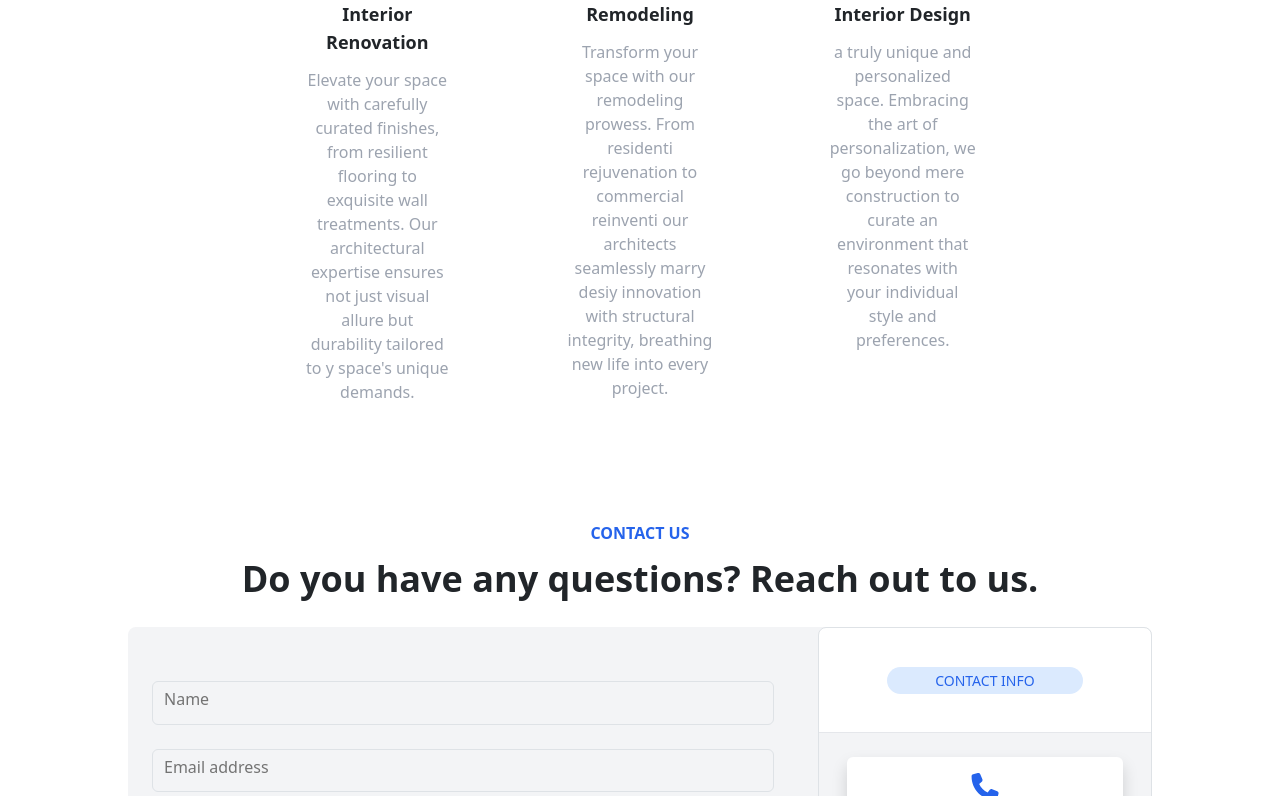
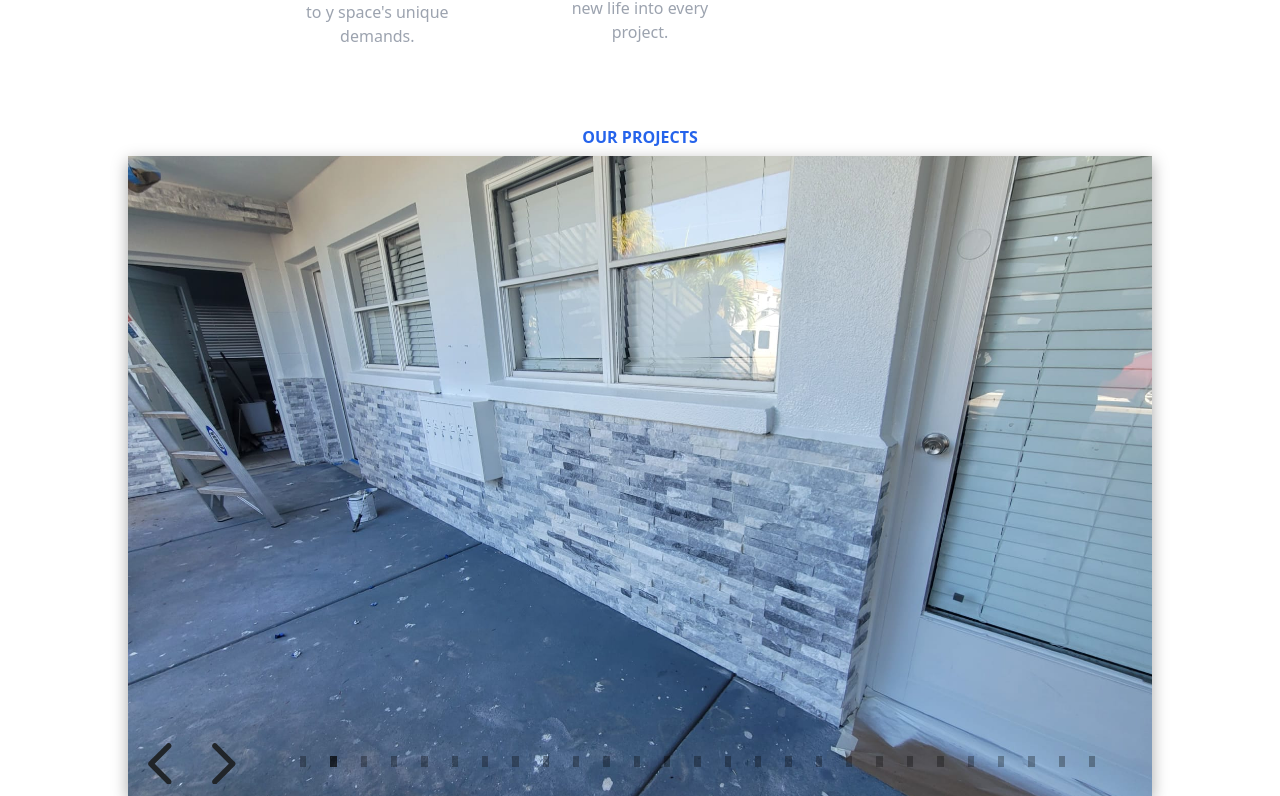
Before and after one commit to FadiBibawy/good-foundation-llc, a React (Create React App) app: page / in a window 1280 px wide. Shown: the part 1404-2200 px from the top of the page. Built offline with nearby package versions, Linux system fonts and the light colour scheme.

Commit message:
adding more pictures, edited the carousel dots

```diff
--- a/package.json
+++ b/package.json
@@ -13,6 +13,7 @@
     "@testing-library/react": "^13.4.0",
     "@testing-library/user-event": "^13.5.0",
     "bootstrap": "^5.3.2",
+    "embla-carousel": "^8.0.0-rc17",
     "embla-carousel-autoplay": "^8.0.0-rc17",
     "embla-carousel-react": "^8.0.0-rc17",
     "firebase": "^10.7.1",
--- a/src/App.js
+++ b/src/App.js
@@ -3,18 +3,25 @@ import "./App.css";
 import Info from "./components/Info";
 import Navbar from "./components/Navbar";
 import Services from "./components/Services";
+import Carousel from "./components/Carousel";
 import Contact from "./components/Contact";
 import Testimonial from "./components/Testimonial";
 import CallToAction from "./components/CallToAction";
 import Footer from "./components/Footer";
 
 function App() {
+  const OPTIONS = {};
+  const SLIDE_COUNT = 27;
+  const SLIDES = Array.from(Array(SLIDE_COUNT).keys());
+
   return (
     <>
       <div className="App">
         <Navbar />
         <Info />
         <Services />
+        <Carousel slides={SLIDES} options={OPTIONS} />
+
         <Contact />
       </div>
       <Testimonial />
--- a/src/components/Carousel.js
+++ b/src/components/Carousel.js
@@ -1,13 +1,77 @@
-import React from "react";
+import React, { useState, useEffect, useCallback } from "react";
+
 import useEmblaCarousel from "embla-carousel-react";
 import Autoplay from "embla-carousel-autoplay";
+
+import {
+  DotButton,
+  PrevButton,
+  NextButton,
+} from "./EmblaCarouselArrowsDotsButtons";
+
 import imageByIndex from "./imageByIndex";
 
 const Carousel = (props) => {
   const { slides, options } = props;
-  const [emblaRef] = useEmblaCarousel(options, [Autoplay()]);
+  const [emblaRef, emblaApi] = useEmblaCarousel(options, [Autoplay()]);
+
+  const [prevBtnDisabled, setPrevBtnDisabled] = useState(true);
+  const [nextBtnDisabled, setNextBtnDisabled] = useState(true);
+  const [selectedIndex, setSelectedIndex] = useState(0);
+  const [scrollSnaps, setScrollSnaps] = useState([]);
+
+  const scrollPrev = useCallback(
+    () => emblaApi && emblaApi.scrollPrev(),
+    [emblaApi]
+  );
+  const scrollNext = useCallback(
+    () => emblaApi && emblaApi.scrollNext(),
+    [emblaApi]
+  );
+  const scrollTo = useCallback(
+    (index) => emblaApi && emblaApi.scrollTo(index),
+    [emblaApi]
+  );
+
+  const onInit = useCallback((emblaApi) => {
+    setScrollSnaps(emblaApi.scrollSnapList());
+  }, []);
+
+  const onSelect = useCallback((emblaApi) => {
+    setSelectedIndex(emblaApi.selectedScrollSnap());
+    setPrevBtnDisabled(!emblaApi.canScrollPrev());
+    setNextBtnDisabled(!emblaApi.canScrollNext());
+  }, []);
+
+  const handleKeyDown = useCallback(
+    (event) => {
+      if (event.key === "ArrowLeft") {
+        scrollPrev();
+      } else if (event.key === "ArrowRight") {
+        scrollNext();
+      }
+    },
+    [scrollPrev, scrollNext]
+  );
+
+  useEffect(() => {
+    if (!emblaApi) return;
+
+    onInit(emblaApi);
+    onSelect(emblaApi);
+    emblaApi.on("reInit", onInit);
+    emblaApi.on("reInit", onSelect);
+    emblaApi.on("select", onSelect);
+  }, [emblaApi, onInit, onSelect]);
 
   return (
+    <div>
+      <h6
+        className="font-bold text-center text-blue-600 uppercase mb-2"
+        id="projects"
+      >
+        Our Projects
+      </h6>
       <div className="embla">
         <div className="embla__viewport" ref={emblaRef}>
           <div className="embla__container">
@@ -24,7 +88,33 @@ const Carousel = (props) => {
               </div>
             ))}
           </div>
+
+          <div className="embla__buttons">
+            <PrevButton onClick={scrollPrev} disabled={prevBtnDisabled} />
+            <NextButton onClick={scrollNext} disabled={nextBtnDisabled} />
           </div>
+        </div>
+        <div className="embla__dots">
+          {scrollSnaps.map((_, index) => (
+            <DotButton
+              key={index}
+              onClick={() => scrollTo(index)}
+              isSelected={index === selectedIndex}
+            />
+          ))}
+        </div>
+      </div>
+      {/* <div className="embla__dots">
+        {scrollSnaps.map((_, index) => (
+          <DotButton
+            key={index}
+            onClick={() => scrollTo(index)}
+            className={"embla__dot".concat(
+              index === selectedIndex ? " embla__dot--selected" : ""
+            )}
+          />
+        ))}
+      </div> */}
     </div>
   );
 };
--- /dev/null
+++ b/src/components/EmblaCarouselArrowsDotsButtons.js
@@ -0,0 +1,61 @@
+import React from "react";
+
+// export const DotButton = (props) => {
+//   const { children, ...restProps } = props;
+
+//   return (
+//     <button type="button" {...restProps}>
+//       {children}
+//     </button>
+//   );
+// };
+
+export const DotButton = ({ isSelected, ...restProps }) => {
+  const className = "embla__dot" + (isSelected ? " embla__dot--selected" : "");
+
+  return (
+    <button type="button" className={className} {...restProps}>
+      {/* You can customize the content of the dot if needed */}
+    </button>
+  );
+};
+
+export const PrevButton = (props) => {
+  const { children, ...restProps } = props;
+
+  return (
+    <button
+      className="embla__button embla__button--prev"
+      type="button"
+      {...restProps}
+    >
+      <svg className="embla__button__svg" viewBox="0 0 532 532">
+        <path
+          fill="currentColor"
+          d="M355.66 11.354c13.793-13.805 36.208-13.805 50.001 0 13.785 13.804 13.785 36.238 0 50.034L201.22 266l204.442 204.61c13.785 13.805 13.785 36.239 0 50.044-13.793 13.796-36.208 13.796-50.002 0a5994246.277 5994246.277 0 0 0-229.332-229.454 35.065 35.065 0 0 1-10.326-25.126c0-9.2 3.393-18.26 10.326-25.2C172.192 194.973 332.731 34.31 355.66 11.354Z"
+        />
+      </svg>
+      {children}
+    </button>
+  );
+};
+
+export const NextButton = (props) => {
+  const { children, ...restProps } = props;
+
+  return (
+    <button
+      className="embla__button embla__button--next"
+      type="button"
+      {...restProps}
+    >
+      <svg className="embla__button__svg" viewBox="0 0 532 532">
+        <path
+          fill="currentColor"
+          d="M176.34 520.646c-13.793 13.805-36.208 13.805-50.001 0-13.785-13.804-13.785-36.238 0-50.034L330.78 266 126.34 61.391c-13.785-13.805-13.785-36.239 0-50.044 13.793-13.796 36.208-13.796 50.002 0 22.928 22.947 206.395 206.507 229.332 229.454a35.065 35.065 0 0 1 10.326 25.126c0 9.2-3.393 18.26-10.326 25.2-45.865 45.901-206.404 206.564-229.332 229.52Z"
+        />
+      </svg>
+      {children}
+    </button>
+  );
+};
--- a/src/components/Info.js
+++ b/src/components/Info.js
@@ -1,11 +1,6 @@
 import { Link as Scroll } from "react-scroll";
-import Carousel from "./Carousel";
 
 const Info = () => {
-  const OPTIONS = {};
-  const SLIDE_COUNT = 5;
-  const SLIDES = Array.from(Array(SLIDE_COUNT).keys());
-
   return (
     <div className="flex flex-col pt-10 mt-10 mx-auto md:w-3/5" id="info">
       <h1 className="text-5xl font-extrabold text-center">
@@ -32,7 +27,6 @@ const Info = () => {
           Contact Us
         </Scroll>
       </div>
-      <Carousel slides={SLIDES} options={OPTIONS} />
     </div>
   );
 };
--- a/src/components/Navbar.js
+++ b/src/components/Navbar.js
@@ -40,7 +40,20 @@ const Navbar = () => {
             // scroll={false}
             className="px-5 py-2 rounded hover:bg-gray-100"
           >
-            Services
+            <strong>Services</strong>
+          </Scroll>
+        </nav>
+        <nav className="flex flex-col w-full space-x-0 space-y-3 text-center md:space-y-0 md:space-x-3 md:flex-row">
+          <Scroll
+            to="projects"
+            spy={true}
+            smooth={true}
+            offset={-10}
+            duration={500}
+            // scroll={false}
+            className="px-5 py-2 rounded hover:bg-gray-100"
+          >
+            <strong>Projects</strong>
           </Scroll>
         </nav>
         <Scroll
--- a/src/components/imageByIndex.js
+++ b/src/components/imageByIndex.js
@@ -26,7 +26,35 @@ import image25 from "../images/25.jpeg";
 import image26 from "../images/26.jpeg";
 import image27 from "../images/27.jpeg";
 
-export const images = [image1, image2, image3, image4, image5, image6, image7];
+export const images = [
+  image1,
+  image2,
+  image3,
+  image4,
+  image5,
+  image6,
+  image7,
+  image8,
+  image9,
+  image10,
+  image11,
+  image12,
+  image13,
+  image14,
+  image15,
+  image16,
+  image17,
+  image18,
+  image19,
+  image20,
+  image21,
+  image22,
+  image23,
+  image24,
+  image25,
+  image26,
+  image27,
+];
 
 const imageByIndex = (index) => images[index % images.length];
 
--- a/src/css/carousel.css
+++ b/src/css/carousel.css
@@ -1,11 +1,13 @@
 .embla {
   --slide-spacing: 1rem;
   --slide-size: 100%;
-  --slide-height: 19rem;
-  padding: 1.6rem;
+  --slide-height: 40rem;
+  /* padding: 1.6rem; */
 }
 .embla__viewport {
   overflow: hidden;
+  box-shadow: rgba(0, 0, 0, 0.35) 0px 5px 15px;
+  height: var(--slide-height);
 }
 .embla__container {
   backface-visibility: hidden;
@@ -24,6 +26,7 @@
   height: var(--slide-height);
   width: 100%;
   object-fit: cover;
+  max-width: 100%;
 }
 .embla__slide__number {
   width: 4.6rem;
@@ -57,3 +60,101 @@
   right: 0;
   bottom: 0;
 }
+.embla__button {
+  -webkit-appearance: none;
+  background-color: transparent;
+  touch-action: manipulation;
+  display: inline-flex;
+  text-decoration: none;
+  cursor: pointer;
+  border: 0;
+  padding: 0;
+  margin: 0;
+}
+
+.embla__buttons {
+  /* background-color: black; */
+  display: flex;
+  align-items: center;
+  position: relative;
+  /* top: 50%; */
+  transform: translateY(-50%);
+  /* left: 1rem; */
+  bottom: 2rem;
+}
+
+@media (max-width: 600px) {
+  .embla__buttons {
+    display: none;
+  }
+}
+
+.embla__button {
+  z-index: 1;
+  color: var(--background-site);
+  display: flex;
+  align-items: center;
+  justify-content: center;
+  cursor: pointer;
+  width: 4rem;
+  height: 4rem;
+}
+.embla__button:disabled {
+  opacity: 0.3;
+}
+.embla__button__svg {
+  width: 65%;
+  height: 65%;
+}
+.embla__dot {
+  /* -webkit-appearance: none; */
+  touch-action: manipulation;
+  display: inline-flex;
+  text-decoration: none;
+  cursor: pointer;
+  border: 0;
+  padding: 0;
+  margin: 0;
+}
+.embla__dots {
+  z-index: 1;
+  position: relative;
+  left: 10rem;
+  bottom: 2.5rem;
+  right: 0;
+  display: flex;
+  justify-content: center;
+  align-items: center;
+  overflow-x: hidden; /* Hide horizontal overflow */
+  flex-wrap: nowrap;
+  max-width: 80%;
+}
+
+.embla__dot {
+  width: 2.4rem;
+  height: 0.7rem;
+  margin-right: 0.75rem;
+  margin-left: 0.75rem;
+  background-color: black;
+  opacity: 30%;
+}
+
+.embla__dot:hover {
+  opacity: 50%;
+}
+
+.embla__dot--selected {
+  opacity: 0.7;
+}
+
+/* Updated styles to center the dots */
+.embla__dots::before,
+.embla__dots::after {
+  content: "";
+  flex-grow: 1;
+}
+
+.embla__dot--selected {
+  /* Adjust the position of the selected dot */
+  /* transform: translateY(-50%); */
+}
```
Also changed, not shown: 1 other file (tests, documents, lock files or other folders). Lines whose indentation alone changed are shown as unchanged.
